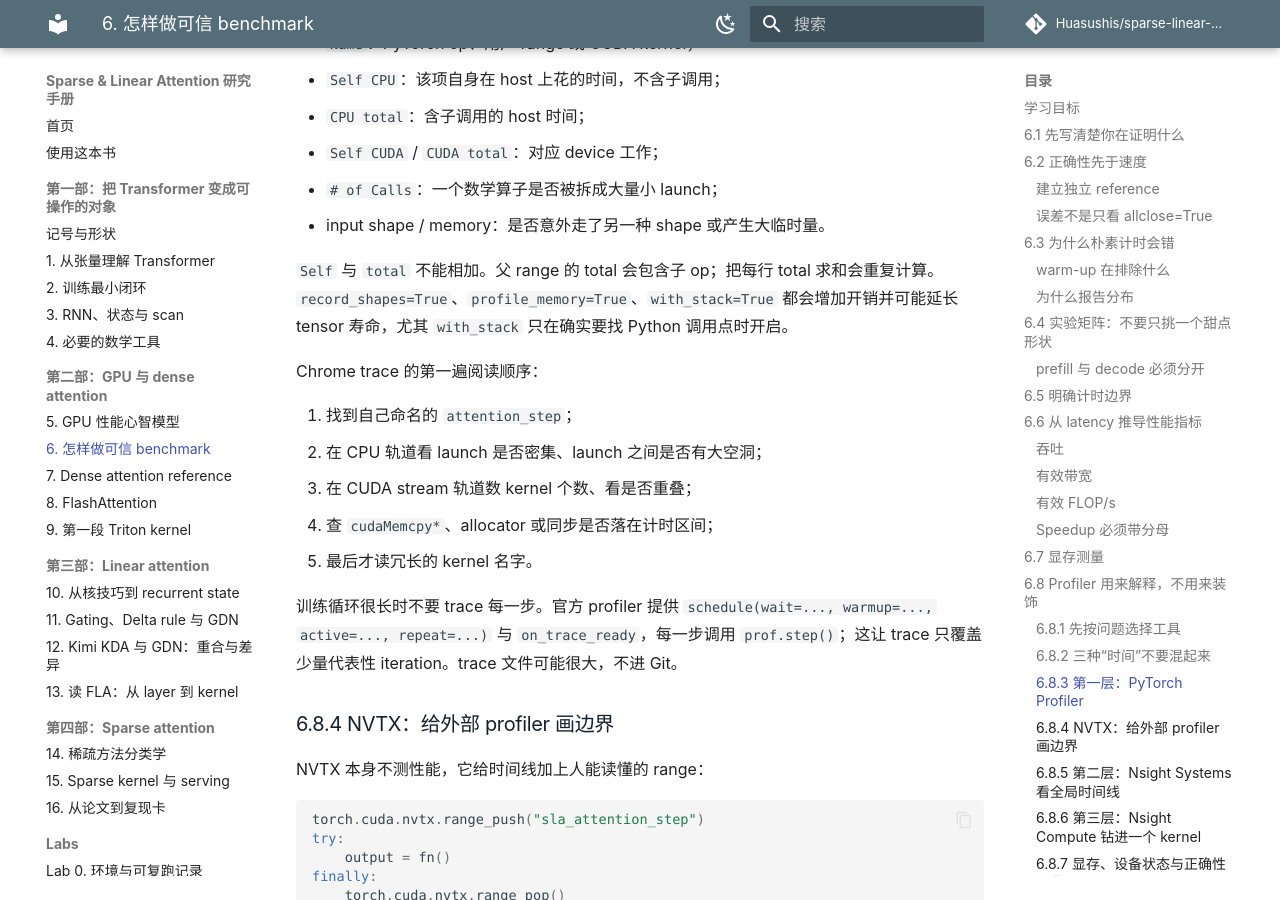
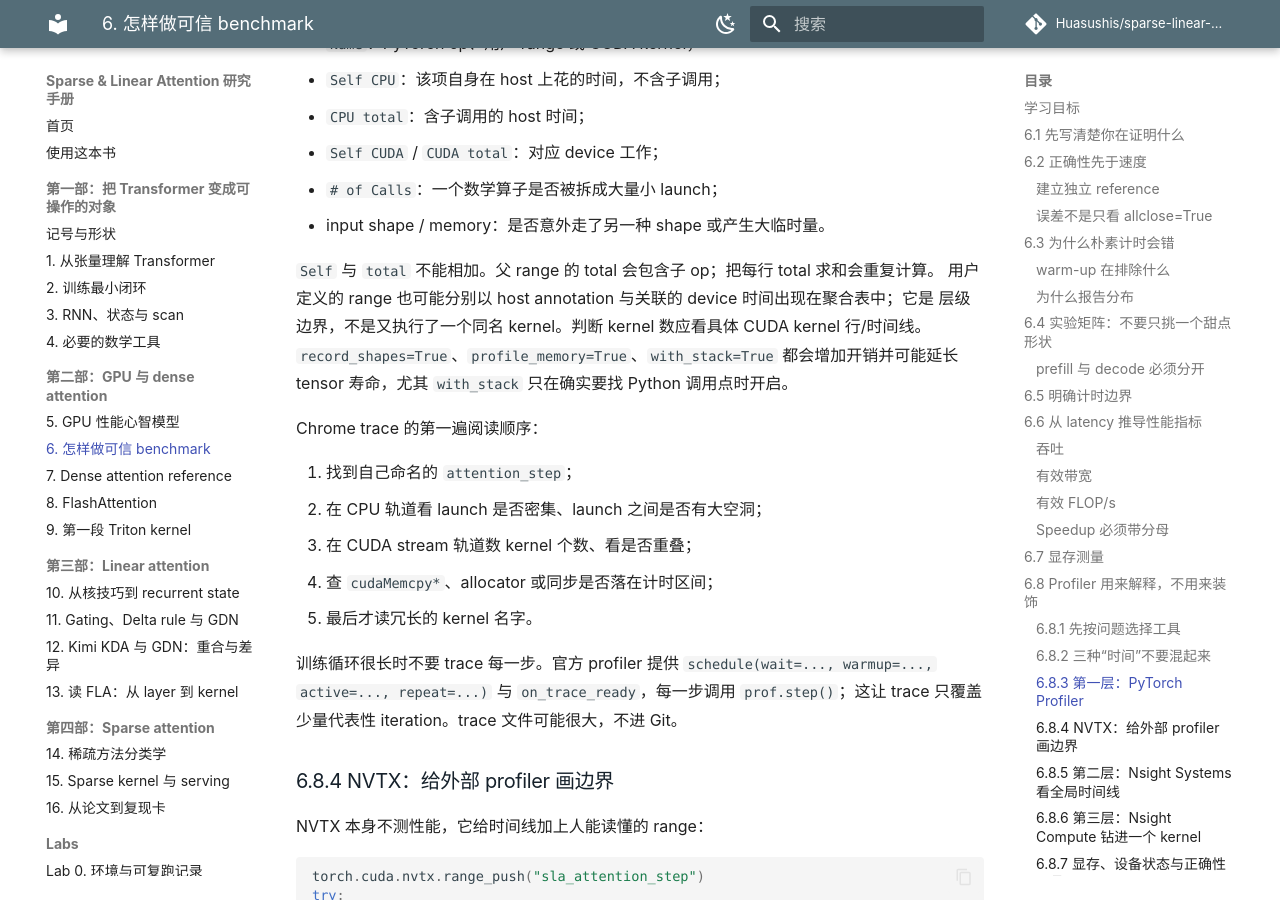
Before and after one commit to Huasushis/sparse-linear-attention, an MkDocs documentation site: the page built from book/part2/06-benchmarking-gpu.md, in a window 1280 px wide and 900 px high, scrolled down 8680 px. Built offline with MkDocs 1.6.1 and Material for MkDocs 9.7.7, drawn with Linux system fonts in a browser that asks for light colours; comment, search, counter and statistics services are not loaded.

```diff
--- a/book/part2/06-benchmarking-gpu.md
+++ b/book/part2/06-benchmarking-gpu.md
@@ -323,6 +323,8 @@ prof.export_chrome_trace("artifacts/attention-trace.json")
 - input shape / memory：是否意外走了另一种 shape 或产生大临时量。
 
 `Self` 与 `total` 不能相加。父 range 的 total 会包含子 op；把每行 total 求和会重复计算。
+用户定义的 range 也可能分别以 host annotation 与关联的 device 时间出现在聚合表中；它是
+层级边界，不是又执行了一个同名 kernel。判断 kernel 数应看具体 CUDA kernel 行/时间线。
 `record_shapes=True`、`profile_memory=True`、`with_stack=True` 都会增加开销并可能延长 tensor
 寿命，尤其 `with_stack` 只在确实要找 Python 调用点时开启。
 
```
Also changed, not shown: study/runs/2026-07-23-107-teacher-run.md (+7 -0 lines), 1 other file.
